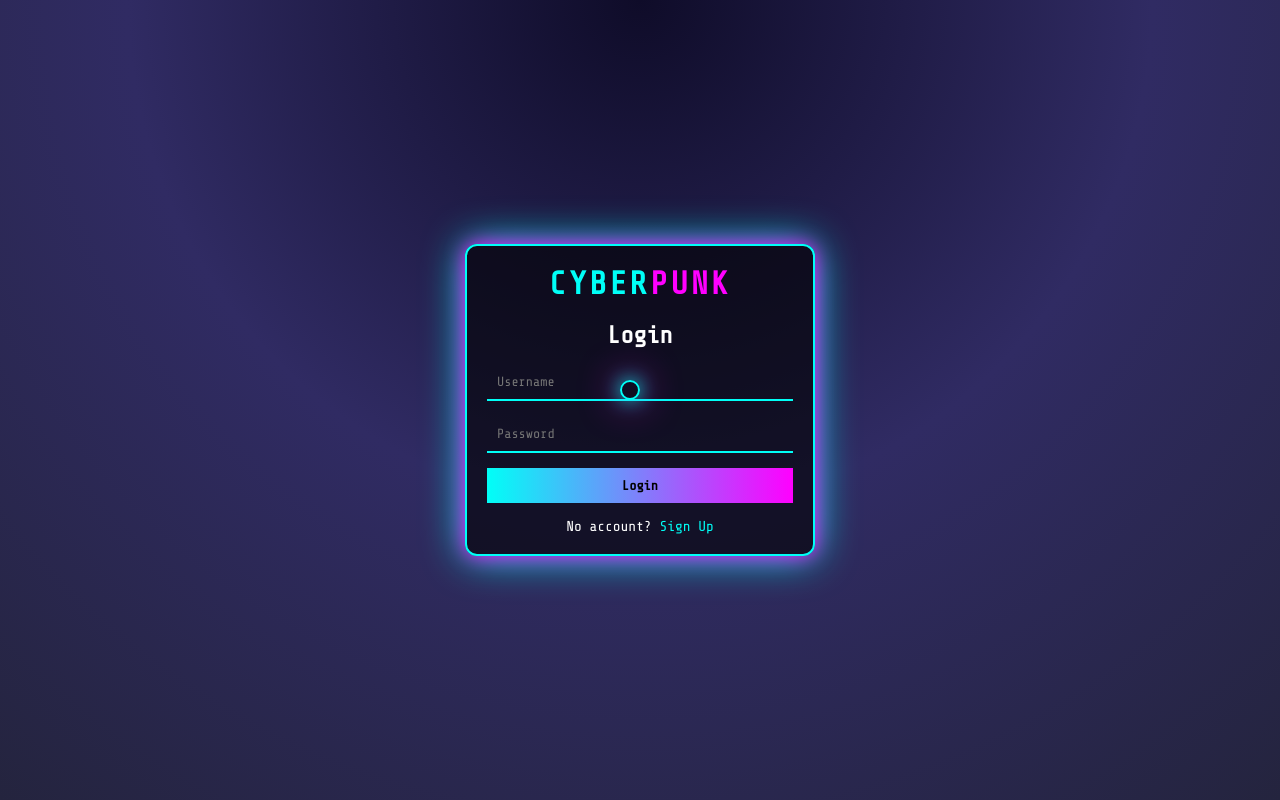
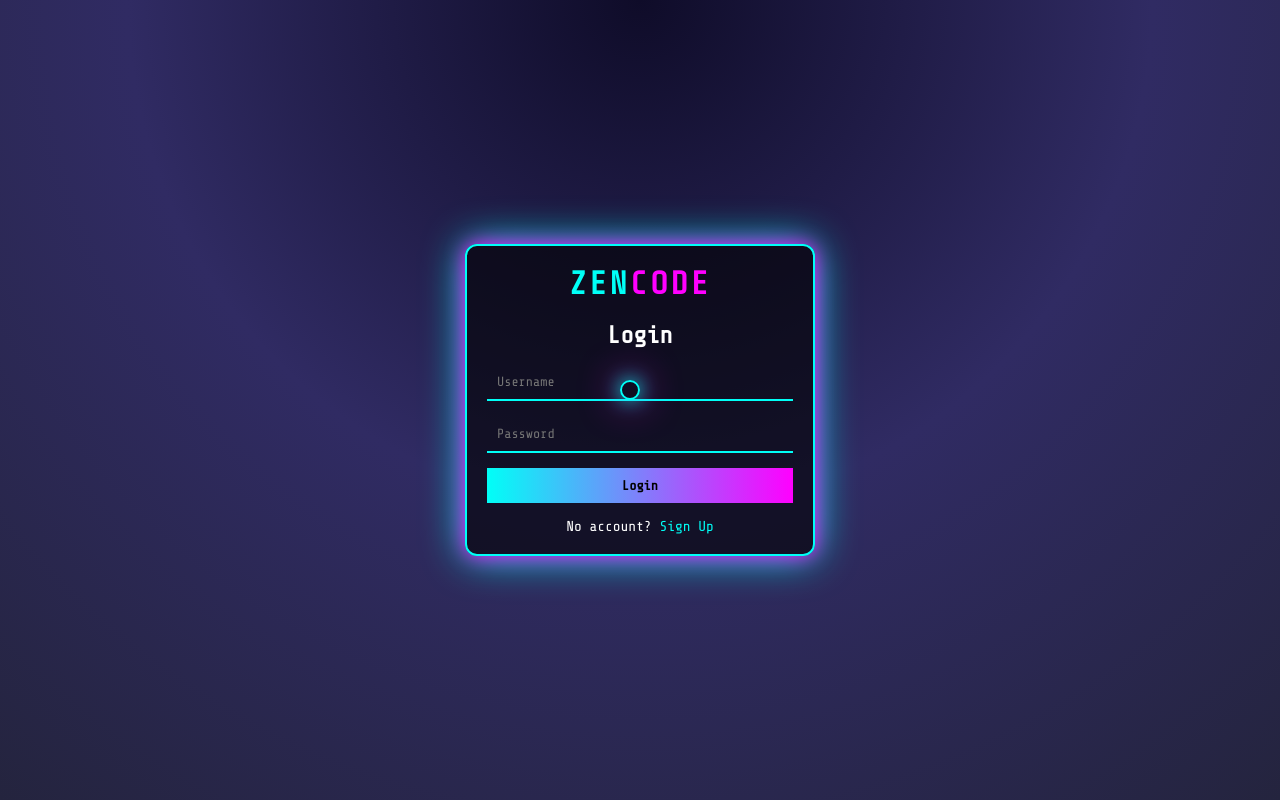
Before and after one commit to warlordtm/cyberpunk, a plain HTML site: page index.html in a window 1280 px wide. Drawn offline with nearby package versions, Linux system fonts and the light colour scheme.

Commit message:
Updae the UI

```diff
--- a/index.html
+++ b/index.html
@@ -10,7 +10,7 @@
   <div class="cursor"></div>
   <div class="container">
     <div class="form-box" id="form-box">
-      <h1 class="title">CYBER<span>PUNK</span></h1>
+      <h1 class="title">ZEN<span>CODE</span></h1>
 
       <!-- Login Form -->
       <form id="loginForm" class="form active">
--- a/style.css
+++ b/style.css
@@ -16,7 +16,7 @@ body {
   overflow: hidden;
   color: #fff;
   transition: background 0.3s ease;
-  cursor: none
+  cursor: none;
 }
 
 /* Glowing cursor */
```
